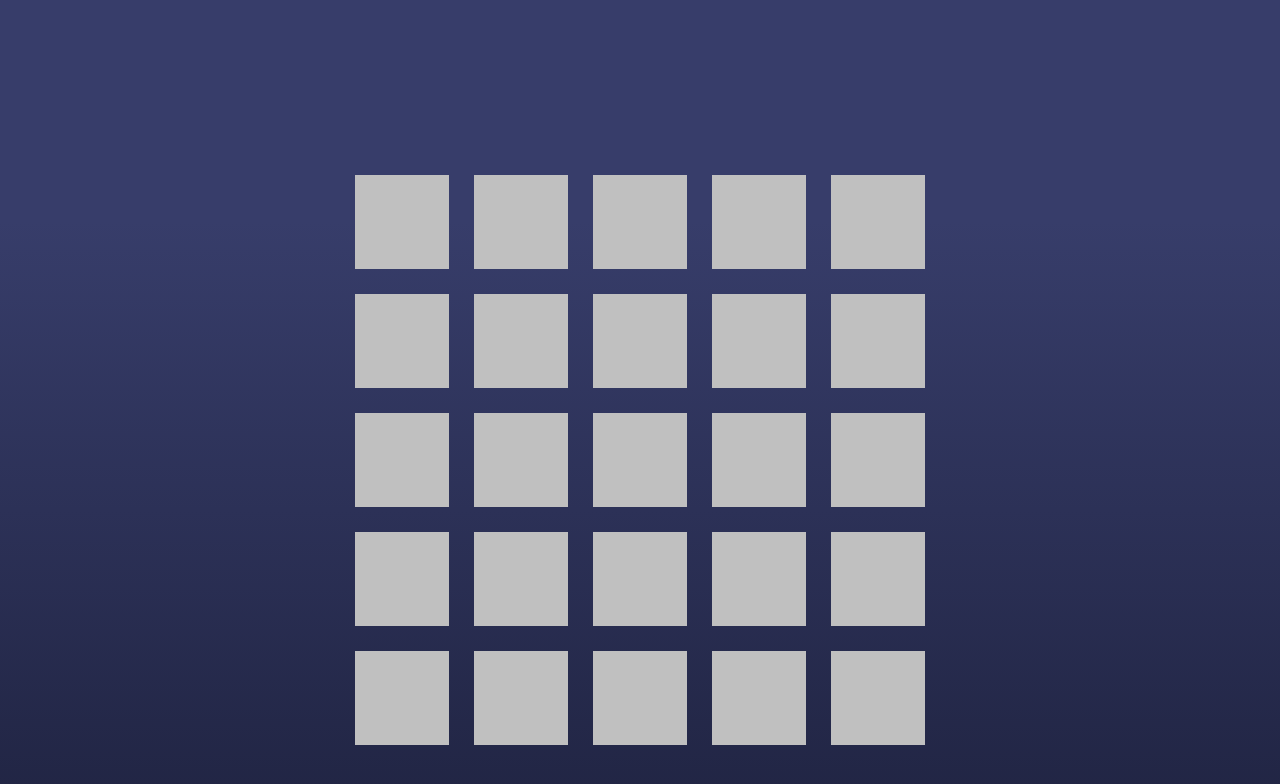
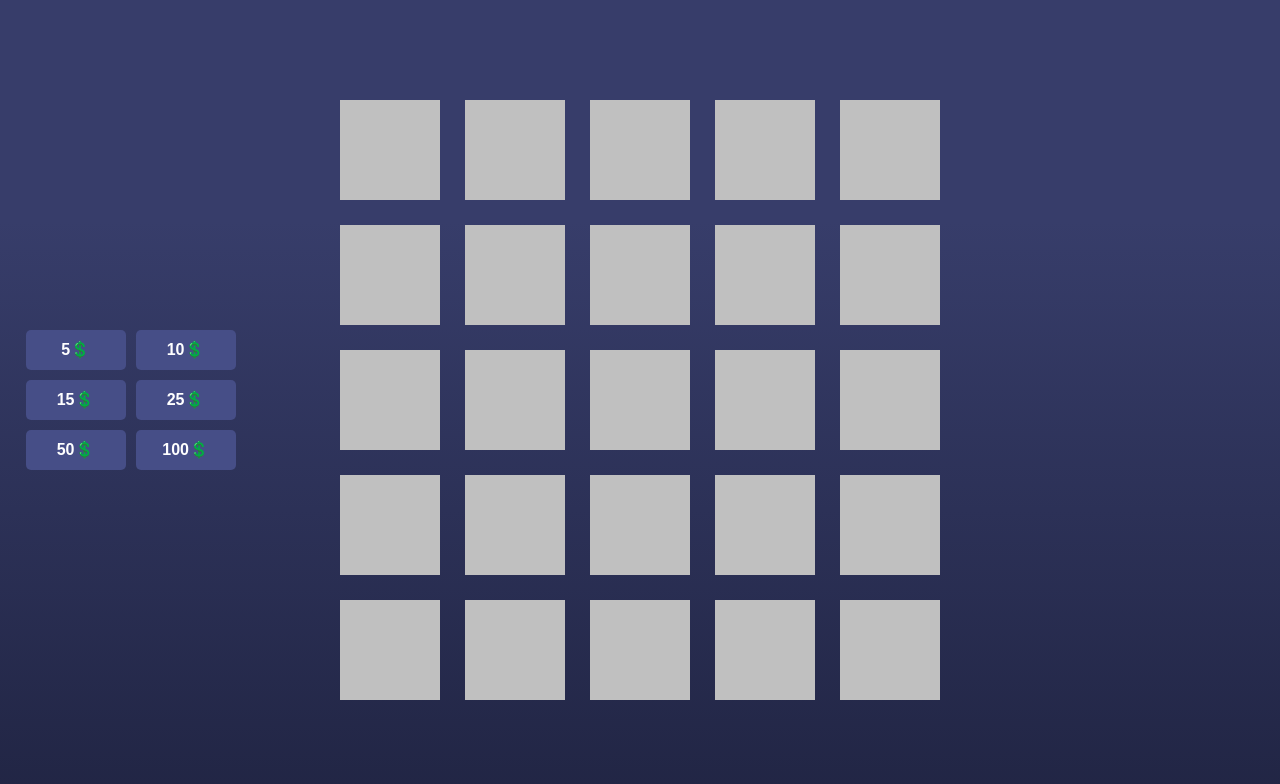
Before and after one commit to gLozeen/Mines, a React (Create React App) app: page / in a window 1280 px wide. Shown: the top 784 px of the page. Built offline with nearby package versions, Linux system fonts and the light colour scheme; a web font is replaced by a local one.

Commit message:
feat: add mine animation; add bet buttons

```diff
--- a/src/App.tsx
+++ b/src/App.tsx
@@ -5,15 +5,8 @@ import { observer } from "mobx-react";
 import styled from "@emotion/styled";
 import { GameStore } from "./lib/gameStore";
 import { MineCase } from "./components/mines/MineCase";
-import { Mine } from "./components/mines/mine";
-import {
-  Amount10,
-  Amount100,
-  Amount15,
-  Amount25,
-  Amount5,
-  Amount50,
-} from "./components/buttons/amounts";
+import { Mine, MineComponent } from "./components/mines/mine";
+import { Bet } from "./components/buttons/bet";
 import { Buttons } from "./components/buttons/button.styled";
 import { GameState } from "./lib/stateMap.types";
 import { Case } from "./components/mines/case";
@@ -26,16 +19,21 @@ const App = observer(() => {
   }, []);
   return (
     <>
+      <Buttons>
+        {[5, 10, 15, 25, 50, 100].map((bet) => (
+          <Bet betAmount={bet} key={`bet${bet}`}></Bet>
+        ))}
+      </Buttons>
       <Case>
         <MineCase>
           {gameStore.mines.map((mine, mineIndex) => (
-            <Mine
+            <MineComponent
               key={`mine${mineIndex}`}
               onClick={() => gameStore.flip(mine.x, mine.y)}
-              data-revealed={mine.isRevealed}
+              revealed={mine.isRevealed}
             >
               {mine.isRevealed ? (mine.isMine ? "💣" : "⭐") : ""}
-            </Mine>
+            </MineComponent>
           ))}
         </MineCase>
       </Case>
--- /dev/null
+++ b/src/components/buttons/bet.tsx
@@ -0,0 +1,18 @@
+import styled from "@emotion/styled";
+import { observer } from "mobx-react";
+import { gameStore } from "../../App";
+import { GameState } from "../../lib/stateMap.types";
+import { ActionButton } from "./button.styled";
+import { ActionButtonProps } from "./button.types";
+
+export const Bet = observer((props: ActionButtonProps) => (
+  <ActionButton
+    data-disabled={gameStore.state === GameState.BetAwait}
+    {...props}
+    onClick={() => {
+      gameStore.changeState<GameState.BetAwait>({ betAmount: props.betAmount });
+    }}
+  >
+    {props.betAmount}💲
+  </ActionButton>
+));
--- a/src/components/buttons/button.types.ts
+++ b/src/components/buttons/button.types.ts
@@ -1,4 +1,5 @@
 export interface ActionButtonProps
   extends Partial<React.HTMLAttributes<HTMLDivElement>> {
   disabled?: boolean;
+  betAmount: number;
 }
--- a/src/components/mines/MineCase.tsx
+++ b/src/components/mines/MineCase.tsx
@@ -1,14 +1,16 @@
 import styled from "@emotion/styled";
 
 export const MineCase = styled.div`
-  width: 71.86%;
+  width: 100%;
   height: 100%;
   justify-items: center;
   align-items: center;
   display: grid;
   grid-template-columns: 1fr 1fr 1fr 1fr 1fr;
   grid-template-rows: 1fr 1fr 1fr 1fr 1fr;
-  padding: 175px;
+  padding: 0px;
+  max-width: 600px;
+  max-height: 600px;
   @media screen and (max-width: 420px) {
     padding: 0px;
     margin-top: 50%;
--- a/src/components/mines/case.tsx
+++ b/src/components/mines/case.tsx
@@ -1,6 +1,8 @@
 import styled from "@emotion/styled";
 
 export const Case = styled.div`
+  height: 100%;
+  width: 100%;
   display: flex;
   justify-content: center;
   align-items: center;
--- a/src/components/mines/mine.tsx
+++ b/src/components/mines/mine.tsx
@@ -1,28 +1,61 @@
 import styled from "@emotion/styled";
-import { CaseOrDefaultClause } from "typescript";
-import { wonMine } from "./wonMine";
-import { loseMine } from "./loseMine";
-
-interface MineComponentProps {
-  won: boolean;
-  key: string;
-}
 
 export const Mine = styled.div`
   width: 100%;
-  aspect-ratio: 1;
-  border: 1px solid silver;
+  height: 100%;
+  font-size: 56px;
+
+  @media screen and (max-width: 420px) {
+    font-size: 14px;
+  }
+`;
+
+export const MineInner = styled.div`
+  position: relative;
+  width: 100%;
+  height: 100%;
+  transition: transform 1s;
+  transform-style: preserve-3d;
+  &[data-revealed="true"] {
+    transform: rotateY(180deg);
+  }
+  @media screen and (max-width: 420px) {
+    font-size: 14px;
+  }
+`;
+
+const MineFront = styled.div`
+  position: absolute;
+  width: 100%;
+  height: 100%;
+  backface-visibility: hidden;
   background-color: silver;
+`;
+
+const MineBack = styled.div`
   display: flex;
   justify-content: center;
   align-items: center;
-  font-size: 56px;
-  @media screen and (max-width: 420px) {
-    font-size: 14px;
-  }
+  position: absolute;
+  width: 100%;
+  height: 100%;
+  backface-visibility: hidden;
+  transform: rotateY(180deg);
+  background-color: silver;
+`;
+interface MineComponentProps {
+  children: React.ReactNode;
+  revealed: boolean;
+  onClick: () => void;
+}
 
-  &[data-revealed="true"] {
-    transform: rotateY(180deg);
-    transition: transform 0.5s;
-  }
-`;
+export const MineComponent = (props: MineComponentProps) => {
+  return (
+    <Mine onClick={props.onClick}>
+      <MineInner data-revealed={props.revealed}>
+        <MineFront></MineFront>
+        <MineBack>{props.children}</MineBack>
+      </MineInner>
+    </Mine>
+  );
+};
--- a/src/lib/stateMap.ts
+++ b/src/lib/stateMap.ts
@@ -5,17 +5,13 @@ import {
   GameStateEffect,
   GameStateHandlers,
   GameStateTransitions,
-  IsLosing,
 } from "./stateMap.types";
 
 export const stateTransitions: GameStateTransitions = {
   [GameState.BetAwait]: () => GameState.GenerateMines,
   [GameState.GenerateMines]: () => GameState.PlayerTurn,
   [GameState.PlayerTurn]: () => GameState.PlayerTurn,
-  [GameState.ChangeMineLook]: (payload) => {
-    if (payload?.isLosing === IsLosing.WonTurn) return GameState.PlayerTurn;
-    else return GameState.GameEnd;
-  },
+  [GameState.ChangeMineLook]: (payload) => GameState.GameEnd,
   [GameState.GameEnd]: () => GameState.GameEnd,
 };
 
--- a/src/lib/stateMap.types.ts
+++ b/src/lib/stateMap.types.ts
@@ -26,7 +26,7 @@ export type GameStateHandler<T extends GameState> = (
 
 export interface GameStatePossiblePayload
   extends Record<GameState, Record<string, any>> {
-  [GameState.ChangeMineLook]: { isLosing: IsLosing };
+  [GameState.BetAwait]: { betAmount: number };
 }
 
 export type GameStatePayload<T extends GameState> = GameStatePossiblePayload[T];
@@ -34,8 +34,3 @@ export type GameStatePayload<T extends GameState> = GameStatePossiblePayload[T];
 export type GameStateHandlers = {
   [T in GameState]: GameStateHandler<T>;
 };
-
-export enum IsLosing {
-  LoseTurn,
-  WonTurn,
-}
```
Also changed, not shown: src/components/buttons/amounts.tsx (deleted, +0 -40 lines), src/components/mines/loseMine.tsx (deleted, +0 -8 lines), src/components/mines/wonMine.tsx (deleted, +0 -8 lines).
